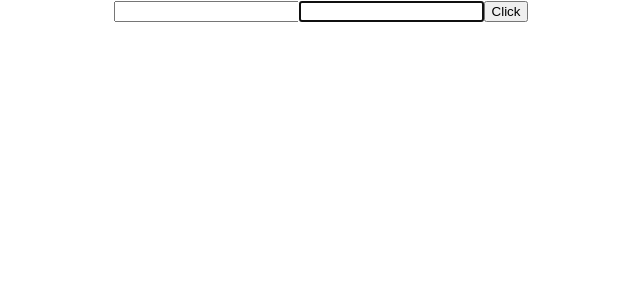
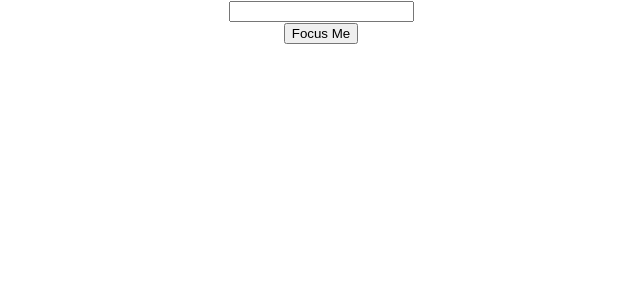
Before and after one commit to thaless4nt0s/aprendendo-react, a React (Create React App) app in the folder my-app/: page / in a window 1280 px wide. Shown: the top 300 px of the page, without its empty margins (319-959 px from the left). Built offline with nearby package versions, Linux system fonts and the light colour scheme.

Commit message:
Learn About FocusInput with ChildComponents

```diff
--- a/my-app/src/App.js
+++ b/my-app/src/App.js
@@ -1,12 +1,11 @@
 import React from 'react';
 import './App.css';
-import RefsDemo from './components/RefsDemo';
+import FocusInput from './components/FocusInput';
 
 function App() {
-
   return (
     <div className="App">
-      <RefsDemo/>
+      <FocusInput/>
     </div>
   );
 }
--- /dev/null
+++ b/my-app/src/components/FocusInput.js
@@ -0,0 +1,24 @@
+import React, { Component } from 'react'
+import Input from './Input'
+
+class FocusInput extends Component {
+    constructor(props) {
+        super(props)
+        this.objInput = React.createRef()
+    }
+
+    clickHandler = ()=>{
+        this.objInput.current.FocusInput()
+    }
+
+    render() {
+        return (
+            <div>
+                <Input ref={this.objInput}/>
+                <button onClick={this.clickHandler}>Focus Me</button>
+            </div>
+        )
+    }
+}
+
+export default FocusInput
--- /dev/null
+++ b/my-app/src/components/Input.js
@@ -0,0 +1,22 @@
+import React, { Component } from 'react'
+
+class Input extends Component {
+    constructor(props) {
+        super(props)
+        this.inputRef = React.createRef()
+    }
+
+    FocusInput(){
+        this.inputRef.current.focus()
+    }
+
+    render() {
+        return (
+            <div>
+                <input type='text' ref={this.inputRef}/>
+            </div>
+        )
+    }
+}
+
+export default Input
```
Also changed, not shown: my-app/src/components/RefsDemo2.js (added, +26 -0 lines).
